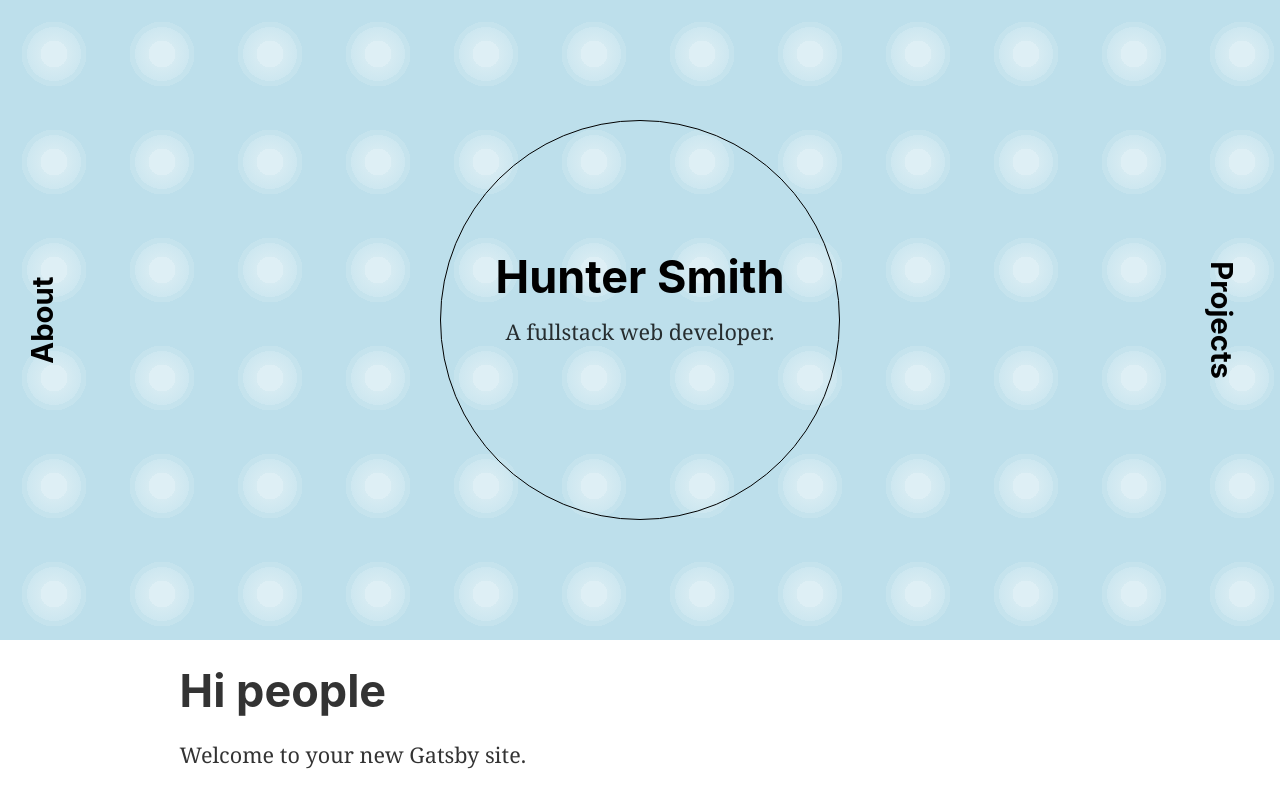
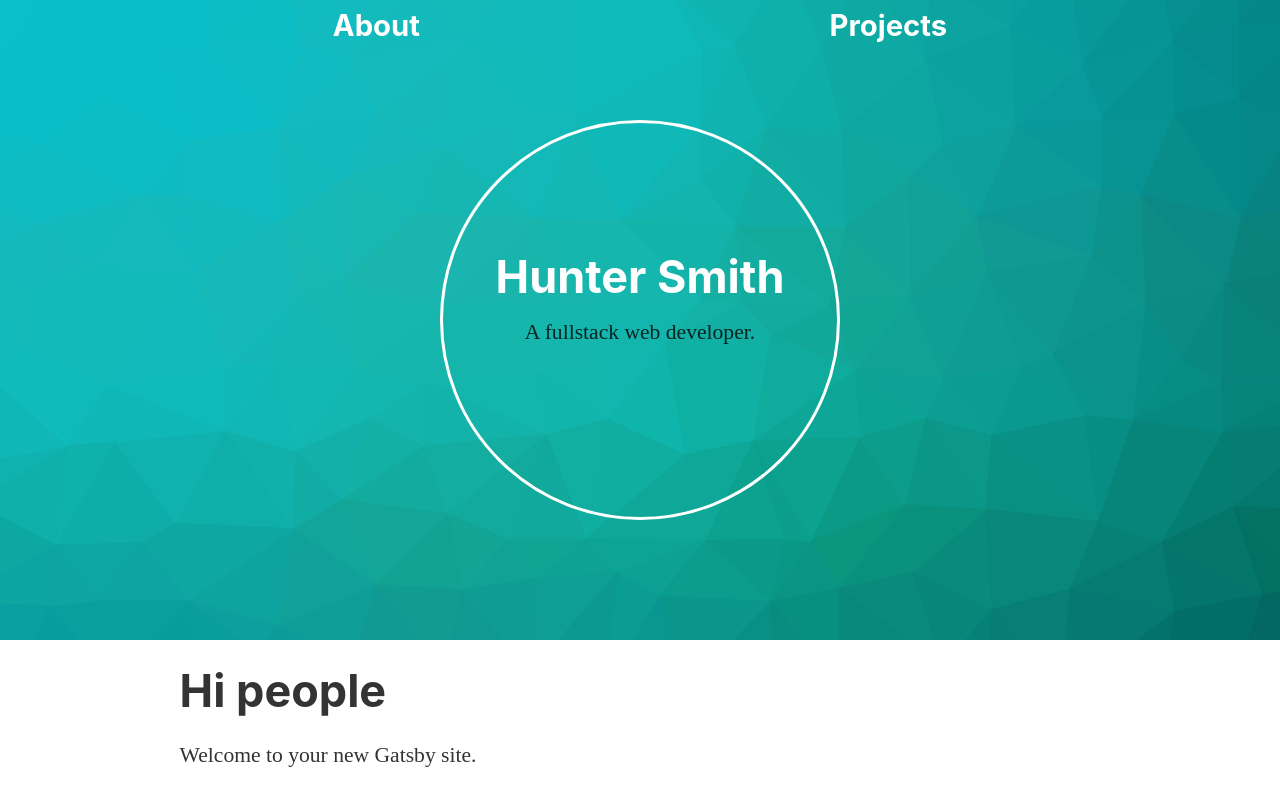
Before and after one commit to Hunter315/gatsby-portfolio, a Gatsby site: page / in a window 1280 px wide. Shown: the top 791 px of the page. Built offline with nearby package versions, Linux system fonts and the light colour scheme; Gatsby itself is replaced by a stand-in of ours.

Commit message:
SVG background header

```diff
--- a/src/components/header.js
+++ b/src/components/header.js
@@ -6,64 +6,63 @@ const Header = ({ siteTitle }) => (
   <header
     style={{
       marginBottom: `1.45rem`,
-      height: '80vh',
-      display: 'flex',
-      justifyContent: 'center',
-      alignItems: 'center',
-    }} className = "bg-pattern"
+      height: "80vh",
+      display: "flex",
+      justifyContent: "center",
+      alignItems: "center",
+      flexFlow: "column",
+    }}
+    className="bg-pattern"
   >
-
+    <nav className="my-nav" >
+      <h2 style={{ margin: 0 }}>
+        <Link
+          to="/"
+          style={{
+            color: `white`,
+            textDecoration: `none`,
+          }}
+        >
+          About
+        </Link>
+      </h2>
+      <h2 style={{ margin: 0 }}>
+        <Link
+          to="/"
+          style={{
+            color: `white`,
+            textDecoration: `none`,
+          }}
+        >
+          Projects
+        </Link>
+      </h2>
+    </nav>
     <div
       style={{
         margin: `0 auto`,
         maxWidth: 960,
         padding: `1.45rem 1.0875rem`,
-        display: 'flex',
-      justifyContent: 'center',
-      alignItems: 'center',
-      flexFlow:'column wrap'
+        display: "flex",
+        justifyContent: "center",
+        alignItems: "center",
+        flexFlow: "column wrap",
       }}
-    ><span>
+    >
+      <span>
         <h1 style={{ margin: 0 }}>
           <Link
             to="/"
             style={{
-            color: `black`,
+              color: `white`,
               textDecoration: `none`,
             }}
           >
             {siteTitle}
           </Link>
         </h1>
-      <p className = "subtitle">A fullstack web developer.</p>
+        <p className="subtitle">A fullstack web developer.</p>
       </span>
-
-      <h2 style={{ margin: 0, position: 'absolute', left: 0 }} className = "rotate">
-        <Link
-          to="/"
-          style={{
-            color: `black`,
-            textDecoration: `none`,
-
-          }}
-        >
-          About
-        </Link>
-      </h2>
-      <h2 style={{ margin: 0, position: 'absolute', right: 0 }} className = "rotateNeg">
-        <Link
-          to="/"
-          style={{
-            color: `black`,
-            textDecoration: `none`,
-
-          }}
-        >
-          Projects
-        </Link>
-      </h2>
-
-
     </div>
   </header>
 )
--- a/src/components/layout.css
+++ b/src/components/layout.css
@@ -4,151 +4,146 @@ html {
   -webkit-text-size-adjust: 100%;
   box-sizing: border-box;
 }
+
 body {
   margin: 0;
   -webkit-font-smoothing: antialiased;
   -moz-osx-font-smoothing: grayscale;
 }
-article,
-aside,
-details,
-figcaption,
-figure,
-footer,
-header,
-main,
-menu,
-nav,
-section,
-summary {
+
+article, aside, details, figcaption, figure, footer, header, main, menu, nav, section, summary {
   display: block;
 }
-audio,
-canvas,
-progress,
-video {
+
+audio, canvas, progress, video {
   display: inline-block;
 }
+
 audio:not([controls]) {
   display: none;
   height: 0;
 }
+
 progress {
   vertical-align: baseline;
 }
-[hidden],
-template {
+
+[hidden], template {
   display: none;
 }
+
 a {
   background-color: transparent;
   -webkit-text-decoration-skip: objects;
 }
-a:active,
-a:hover {
+
+a:active, a:hover {
   outline-width: 0;
 }
+
 abbr[title] {
   border-bottom: none;
   text-decoration: underline;
   text-decoration: underline dotted;
 }
-b,
-strong {
+
+b, strong {
   font-weight: inherit;
   font-weight: bolder;
 }
+
 dfn {
   font-style: italic;
 }
+
 h1 {
   font-size: 2em;
   margin: 0.67em 0;
 }
+
 mark {
   background-color: #ff0;
   color: #000;
 }
+
 small {
   font-size: 80%;
 }
-sub,
-sup {
+
+sub, sup {
   font-size: 75%;
   line-height: 0;
   position: relative;
   vertical-align: baseline;
 }
+
 sub {
   bottom: -0.25em;
 }
+
 sup {
   top: -0.5em;
 }
+
 img {
   border-style: none;
 }
+
 svg:not(:root) {
   overflow: hidden;
 }
-code,
-kbd,
-pre,
-samp {
+
+code, kbd, pre, samp {
   font-family: monospace, monospace;
   font-size: 1em;
 }
+
 figure {
   margin: 1em 40px;
 }
+
 hr {
   box-sizing: content-box;
   height: 0;
   overflow: visible;
 }
-button,
-input,
-optgroup,
-select,
-textarea {
+
+button, input, optgroup, select, textarea {
   font: inherit;
   margin: 0;
 }
+
 optgroup {
   font-weight: 700;
 }
-button,
-input {
+
+button, input {
   overflow: visible;
 }
-button,
-select {
+
+button, select {
   text-transform: none;
 }
-[type="reset"],
-[type="submit"],
-button,
-html [type="button"] {
+
+[type="reset"], [type="submit"], button, html [type="button"] {
   -webkit-appearance: button;
 }
-[type="button"]::-moz-focus-inner,
-[type="reset"]::-moz-focus-inner,
-[type="submit"]::-moz-focus-inner,
-button::-moz-focus-inner {
+
+[type="button"]::-moz-focus-inner, [type="reset"]::-moz-focus-inner, [type="submit"]::-moz-focus-inner, button::-moz-focus-inner {
   border-style: none;
   padding: 0;
 }
-[type="button"]:-moz-focusring,
-[type="reset"]:-moz-focusring,
-[type="submit"]:-moz-focusring,
-button:-moz-focusring {
+
+[type="button"]:-moz-focusring, [type="reset"]:-moz-focusring, [type="submit"]:-moz-focusring, button:-moz-focusring {
   outline: 1px dotted ButtonText;
 }
+
 fieldset {
   border: 1px solid silver;
   margin: 0 2px;
   padding: 0.35em 0.625em 0.75em;
 }
+
 legend {
   box-sizing: border-box;
   color: inherit;
@@ -157,51 +152,60 @@ legend {
   padding: 0;
   white-space: normal;
 }
+
 textarea {
   overflow: auto;
 }
-[type="checkbox"],
-[type="radio"] {
+
+[type="checkbox"], [type="radio"] {
   box-sizing: border-box;
   padding: 0;
 }
-[type="number"]::-webkit-inner-spin-button,
-[type="number"]::-webkit-outer-spin-button {
+
+[type="number"]::-webkit-inner-spin-button, [type="number"]::-webkit-outer-spin-button {
   height: auto;
 }
+
 [type="search"] {
   -webkit-appearance: textfield;
   outline-offset: -2px;
 }
-[type="search"]::-webkit-search-cancel-button,
-[type="search"]::-webkit-search-decoration {
+
+[type="search"]::-webkit-search-cancel-button, [type="search"]::-webkit-search-decoration {
   -webkit-appearance: none;
 }
+
 ::-webkit-input-placeholder {
   color: inherit;
   opacity: 0.54;
 }
+
 ::-webkit-file-upload-button {
   -webkit-appearance: button;
   font: inherit;
 }
+
 html {
-  font: 112.5%/1.45em georgia, serif;
+  font: 112.5%/1.45em 'Raleway', serif;
   box-sizing: border-box;
   overflow-y: scroll;
 }
+
 * {
   box-sizing: inherit;
 }
+
 *:before {
   box-sizing: inherit;
 }
+
 *:after {
   box-sizing: inherit;
 }
+
 body {
   color: hsla(0, 0%, 0%, 0.8);
-  font-family: georgia, serif;
+  font-family: 'Raleway', serif;
   font-weight: normal;
   word-wrap: break-word;
   font-kerning: normal;
@@ -210,6 +214,7 @@ body {
   -webkit-font-feature-settings: "kern", "liga", "clig", "calt";
   font-feature-settings: "kern", "liga", "clig", "calt";
 }
+
 img {
   max-width: 100%;
   margin-left: 0;
@@ -221,6 +226,7 @@ img {
   padding-top: 0;
   margin-bottom: 1.45rem;
 }
+
 h1 {
   margin-left: 0;
   margin-right: 0;
@@ -231,13 +237,13 @@ h1 {
   padding-top: 0;
   margin-bottom: 1.45rem;
   color: inherit;
-  font-family: -apple-system, BlinkMacSystemFont, Segoe UI, Roboto, Oxygen,
-    Ubuntu, Cantarell, Fira Sans, Droid Sans, Helvetica Neue, sans-serif;
+  font-family: 'Raleway', -apple-system, BlinkMacSystemFont, Segoe UI, Roboto, Oxygen, Ubuntu, Cantarell, Fira Sans, Droid Sans, Helvetica Neue, sans-serif;
   font-weight: bold;
   text-rendering: optimizeLegibility;
   font-size: 2.5rem;
   line-height: 1.1;
 }
+
 h2 {
   margin-left: 0;
   margin-right: 0;
@@ -248,13 +254,13 @@ h2 {
   padding-top: 0;
   margin-bottom: 1.45rem;
   color: inherit;
-  font-family: -apple-system, BlinkMacSystemFont, Segoe UI, Roboto, Oxygen,
-    Ubuntu, Cantarell, Fira Sans, Droid Sans, Helvetica Neue, sans-serif;
+  font-family: 'Raleway', -apple-system, BlinkMacSystemFont, Segoe UI, Roboto, Oxygen, Ubuntu, Cantarell, Fira Sans, Droid Sans, Helvetica Neue, sans-serif;
   font-weight: bold;
   text-rendering: optimizeLegibility;
   font-size: 1.62671rem;
   line-height: 1.1;
 }
+
 h3 {
   margin-left: 0;
   margin-right: 0;
@@ -265,13 +271,13 @@ h3 {
   padding-top: 0;
   margin-bottom: 1.45rem;
   color: inherit;
-  font-family: -apple-system, BlinkMacSystemFont, Segoe UI, Roboto, Oxygen,
-    Ubuntu, Cantarell, Fira Sans, Droid Sans, Helvetica Neue, sans-serif;
+  font-family: 'Raleway', -apple-system, BlinkMacSystemFont, Segoe UI, Roboto, Oxygen, Ubuntu, Cantarell, Fira Sans, Droid Sans, Helvetica Neue, sans-serif;
   font-weight: bold;
   text-rendering: optimizeLegibility;
   font-size: 1.38316rem;
   line-height: 1.1;
 }
+
 h4 {
   margin-left: 0;
   margin-right: 0;
@@ -282,13 +288,13 @@ h4 {
   padding-top: 0;
   margin-bottom: 1.45rem;
   color: inherit;
-  font-family: -apple-system, BlinkMacSystemFont, Segoe UI, Roboto, Oxygen,
-    Ubuntu, Cantarell, Fira Sans, Droid Sans, Helvetica Neue, sans-serif;
+  font-family: -apple-system, BlinkMacSystemFont, Segoe UI, Roboto, Oxygen, Ubuntu, Cantarell, Fira Sans, Droid Sans, Helvetica Neue, sans-serif;
   font-weight: bold;
   text-rendering: optimizeLegibility;
   font-size: 1rem;
   line-height: 1.1;
 }
+
 h5 {
   margin-left: 0;
   margin-right: 0;
@@ -299,13 +305,13 @@ h5 {
   padding-top: 0;
   margin-bottom: 1.45rem;
   color: inherit;
-  font-family: -apple-system, BlinkMacSystemFont, Segoe UI, Roboto, Oxygen,
-    Ubuntu, Cantarell, Fira Sans, Droid Sans, Helvetica Neue, sans-serif;
+  font-family: -apple-system, BlinkMacSystemFont, Segoe UI, Roboto, Oxygen, Ubuntu, Cantarell, Fira Sans, Droid Sans, Helvetica Neue, sans-serif;
   font-weight: bold;
   text-rendering: optimizeLegibility;
   font-size: 0.85028rem;
   line-height: 1.1;
 }
+
 h6 {
   margin-left: 0;
   margin-right: 0;
@@ -316,13 +322,13 @@ h6 {
   padding-top: 0;
   margin-bottom: 1.45rem;
   color: inherit;
-  font-family: -apple-system, BlinkMacSystemFont, Segoe UI, Roboto, Oxygen,
-    Ubuntu, Cantarell, Fira Sans, Droid Sans, Helvetica Neue, sans-serif;
+  font-family: -apple-system, BlinkMacSystemFont, Segoe UI, Roboto, Oxygen, Ubuntu, Cantarell, Fira Sans, Droid Sans, Helvetica Neue, sans-serif;
   font-weight: bold;
   text-rendering: optimizeLegibility;
   font-size: 0.78405rem;
   line-height: 1.1;
 }
+
 hgroup {
   margin-left: 0;
   margin-right: 0;
@@ -333,6 +339,7 @@ hgroup {
   padding-top: 0;
   margin-bottom: 1.45rem;
 }
+
 ul {
   margin-left: 1.45rem;
   margin-right: 0;
@@ -345,6 +352,7 @@ ul {
   list-style-position: outside;
   list-style-image: none;
 }
+
 ol {
   margin-left: 1.45rem;
   margin-right: 0;
@@ -357,6 +365,7 @@ ol {
   list-style-position: outside;
   list-style-image: none;
 }
+
 dl {
   margin-left: 0;
   margin-right: 0;
@@ -367,6 +376,7 @@ dl {
   padding-top: 0;
   margin-bottom: 1.45rem;
 }
+
 dd {
   margin-left: 0;
   margin-right: 0;
@@ -378,40 +388,6 @@ dd {
   margin-bottom: 1.45rem;
 }
 
-.rotate {
-
-  /* Safari */
-  -webkit-transform: rotate(-90deg);
-
-  /* Firefox */
-  -moz-transform: rotate(-90deg);
-
-  /* IE */
-  -ms-transform: rotate(-90deg);
-
-  /* Opera */
-  -o-transform: rotate(-90deg);
-
-  float: left;
-
-  }
-  .rotateNeg {
-
-    /* Safari */
-    -webkit-transform: rotate(90deg);
-
-    /* Firefox */
-    -moz-transform: rotate(90deg);
-
-    /* IE */
-    -ms-transform: rotate(90deg);
-
-    /* Opera */
-    -o-transform: rotate(90deg);
-
-    float: left;
-
-    }
 p {
   margin-left: 0;
   margin-right: 0;
@@ -423,6 +399,7 @@ p {
   margin-bottom: 1.45rem;
   font-size: 1.2rem;
 }
+
 figure {
   margin-left: 0;
   margin-right: 0;
@@ -433,6 +410,7 @@ figure {
   padding-top: 0;
   margin-bottom: 1.45rem;
 }
+
 pre {
   margin-left: 0;
   margin-right: 0;
@@ -446,6 +424,7 @@ pre {
   word-wrap: normal;
   padding: 1.45rem;
 }
+
 table {
   margin-left: 0;
   margin-right: 0;
@@ -460,6 +439,7 @@ table {
   border-collapse: collapse;
   width: 100%;
 }
+
 fieldset {
   margin-left: 0;
   margin-right: 0;
@@ -470,6 +450,7 @@ fieldset {
   padding-top: 0;
   margin-bottom: 1.45rem;
 }
+
 blockquote {
   margin-left: 1.45rem;
   margin-right: 1.45rem;
@@ -480,6 +461,7 @@ blockquote {
   padding-top: 0;
   margin-bottom: 1.45rem;
 }
+
 form {
   margin-left: 0;
   margin-right: 0;
@@ -490,6 +472,7 @@ form {
   padding-top: 0;
   margin-bottom: 1.45rem;
 }
+
 noscript {
   margin-left: 0;
   margin-right: 0;
@@ -500,6 +483,7 @@ noscript {
   padding-top: 0;
   margin-bottom: 1.45rem;
 }
+
 iframe {
   margin-left: 0;
   margin-right: 0;
@@ -510,6 +494,7 @@ iframe {
   padding-top: 0;
   margin-bottom: 1.45rem;
 }
+
 hr {
   margin-left: 0;
   margin-right: 0;
@@ -523,6 +508,7 @@ hr {
   border: none;
   height: 1px;
 }
+
 address {
   margin-left: 0;
   margin-right: 0;
@@ -533,79 +519,99 @@ address {
   padding-top: 0;
   margin-bottom: 1.45rem;
 }
+
 b {
   font-weight: bold;
 }
+
 strong {
   font-weight: bold;
 }
+
 dt {
   font-weight: bold;
 }
+
 th {
   font-weight: bold;
 }
+
 li {
   margin-bottom: calc(1.45rem / 2);
 }
+
 ol li {
   padding-left: 0;
 }
+
 ul li {
   padding-left: 0;
 }
-li > ol {
+
+li>ol {
   margin-left: 1.45rem;
   margin-bottom: calc(1.45rem / 2);
   margin-top: calc(1.45rem / 2);
 }
-li > ul {
+
+li>ul {
   margin-left: 1.45rem;
   margin-bottom: calc(1.45rem / 2);
   margin-top: calc(1.45rem / 2);
 }
+
 blockquote *:last-child {
   margin-bottom: 0;
 }
+
 li *:last-child {
   margin-bottom: 0;
 }
+
 p *:last-child {
   margin-bottom: 0;
 }
-li > p {
+
+li>p {
   margin-bottom: calc(1.45rem / 2);
 }
+
 code {
   font-size: 0.85rem;
   line-height: 1.45rem;
 }
+
 kbd {
   font-size: 0.85rem;
   line-height: 1.45rem;
 }
+
 samp {
   font-size: 0.85rem;
   line-height: 1.45rem;
 }
+
 abbr {
   border-bottom: 1px dotted hsla(0, 0%, 0%, 0.5);
   cursor: help;
 }
+
 acronym {
   border-bottom: 1px dotted hsla(0, 0%, 0%, 0.5);
   cursor: help;
 }
+
 abbr[title] {
   border-bottom: 1px dotted hsla(0, 0%, 0%, 0.5);
   cursor: help;
   text-decoration: none;
 }
+
 thead {
   text-align: left;
 }
-td,
-th {
+
+td, th {
   text-align: left;
   border-bottom: 1px solid hsla(0, 0%, 0%, 0.12);
   font-feature-settings: "tnum";
@@ -617,48 +623,45 @@ th {
   padding-top: 0.725rem;
   padding-bottom: calc(0.725rem - 1px);
 }
-th:first-child,
-td:first-child {
+
+th:first-child, td:first-child {
   padding-left: 0;
 }
-th:last-child,
-td:last-child {
+
+th:last-child, td:last-child {
   padding-right: 0;
 }
-tt,
-code {
+
+tt, code {
   background-color: hsla(0, 0%, 0%, 0.04);
   border-radius: 3px;
-  font-family: "SFMono-Regular", Consolas, "Roboto Mono", "Droid Sans Mono",
-    "Liberation Mono", Menlo, Courier, monospace;
+  font-family: "SFMono-Regular", Consolas, "Roboto Mono", "Droid Sans Mono", "Liberation Mono", Menlo, Courier, monospace;
   padding: 0;
   padding-top: 0.2em;
   padding-bottom: 0.2em;
 }
+
 pre code {
   background: none;
   line-height: 1.42;
 }
-code:before,
-code:after,
-tt:before,
-tt:after {
+
+code:before, code:after, tt:before, tt:after {
   letter-spacing: -0.2em;
   content: " ";
 }
-pre code:before,
-pre code:after,
-pre tt:before,
-pre tt:after {
+
+pre code:before, pre code:after, pre tt:before, pre tt:after {
   content: "";
 }
+
 @media only screen and (max-width: 480px) {
   html {
     font-size: 100%;
   }
 }
+
 span {
-
   display: flex;
   height: 400px;
   flex-flow: column;
@@ -668,16 +671,24 @@ span {
   line-height: 60px;
   border-radius: 50%;
   border-color: black;
-  border: 1px solid black;
+  border: 3px solid white;
   background-color: transparent;
   /* color: white; */
   text-align: center;
   font-size: 2em;
 }
-.bg-pattern{
-  background: radial-gradient(circle, #deeff5 0.75em, #d6ebf2 0.75em, #cde7f0 1.5em,#c5e3ed 1.5em, #c5e3ed 1.8em, #bddfeb 1.8em) 0 0, radial-gradient(circle, #c5e3ed 0.75em, #9bc2cf 0.75em, #bddfeb 1.5em, #bddfeb 1.5em, #add8e6 1.8em, #9bc2cf 1.8em) 3em 3em, radial-gradient(circle, rgba(179, 204, 162, 0.7) 0.375em, #9bc2cf 0.375em) 3em 0, radial-gradient(circle, rgba(204, 195, 148, 0.7) 0.3em, rgba(255, 255, 255, 0) 0.3em) 0 3em;
-  background-size: 6em 6em;
-  background-color: #e6f3f7;
-  /* background-repeat: repeat; */
 
+.bg-pattern {
+  background: url("../images/bluebg.svg");
+  background-size: cover
 }
+
+.my-nav {
+  position: absolute;
+  top: 0;
+  width: 80%;
+  margin: 10px;
+  display: flex;
+  flex-flow: row;
+  justify-content: space-around;
+}
```
Also changed, not shown: src/images/bluebg.svg (added), src/images/greenbg.png (added), src/images/trianglify.png (added), src/images/trianglify.svg (added). Lines whose indentation alone changed are shown as unchanged.
